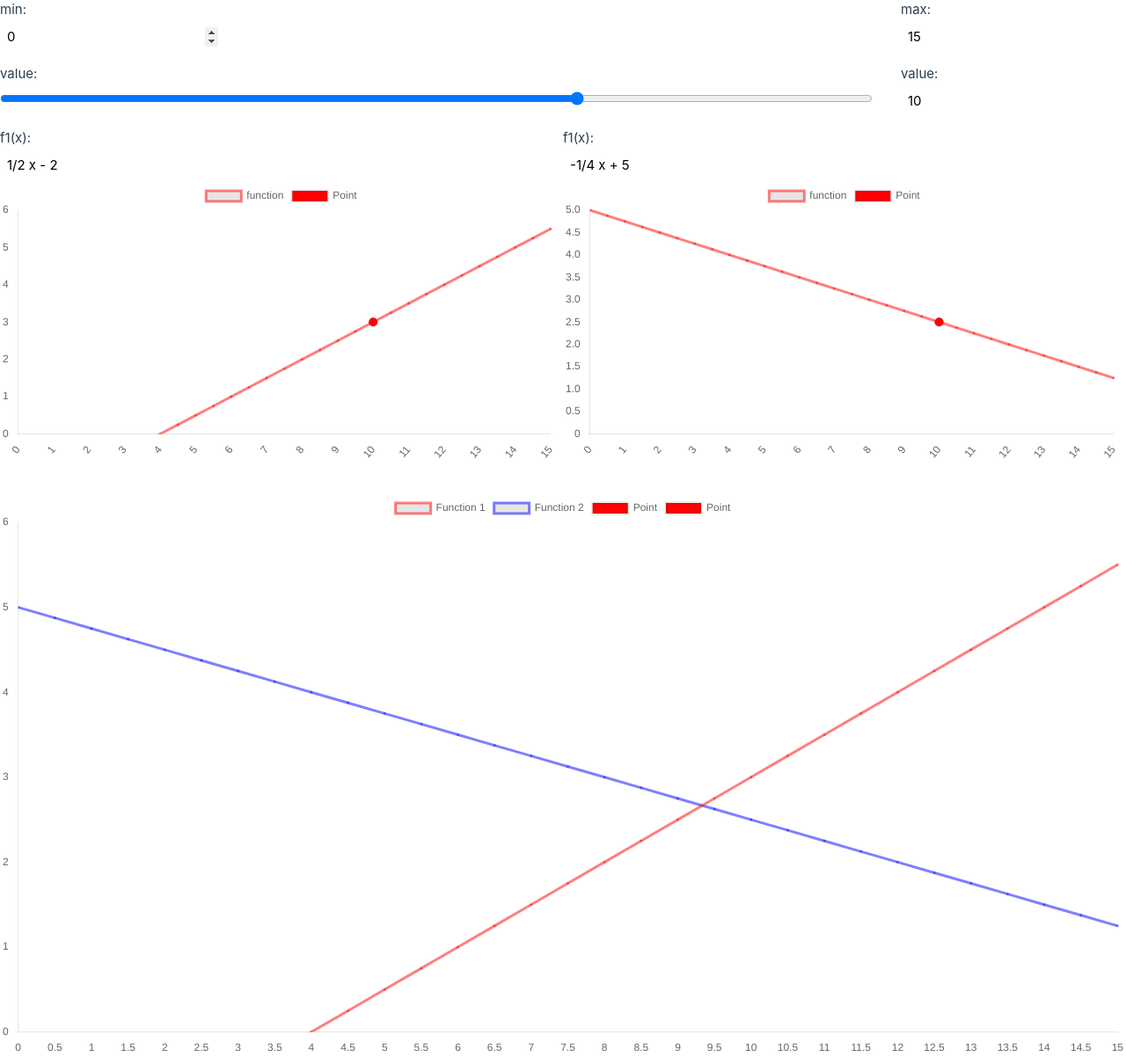
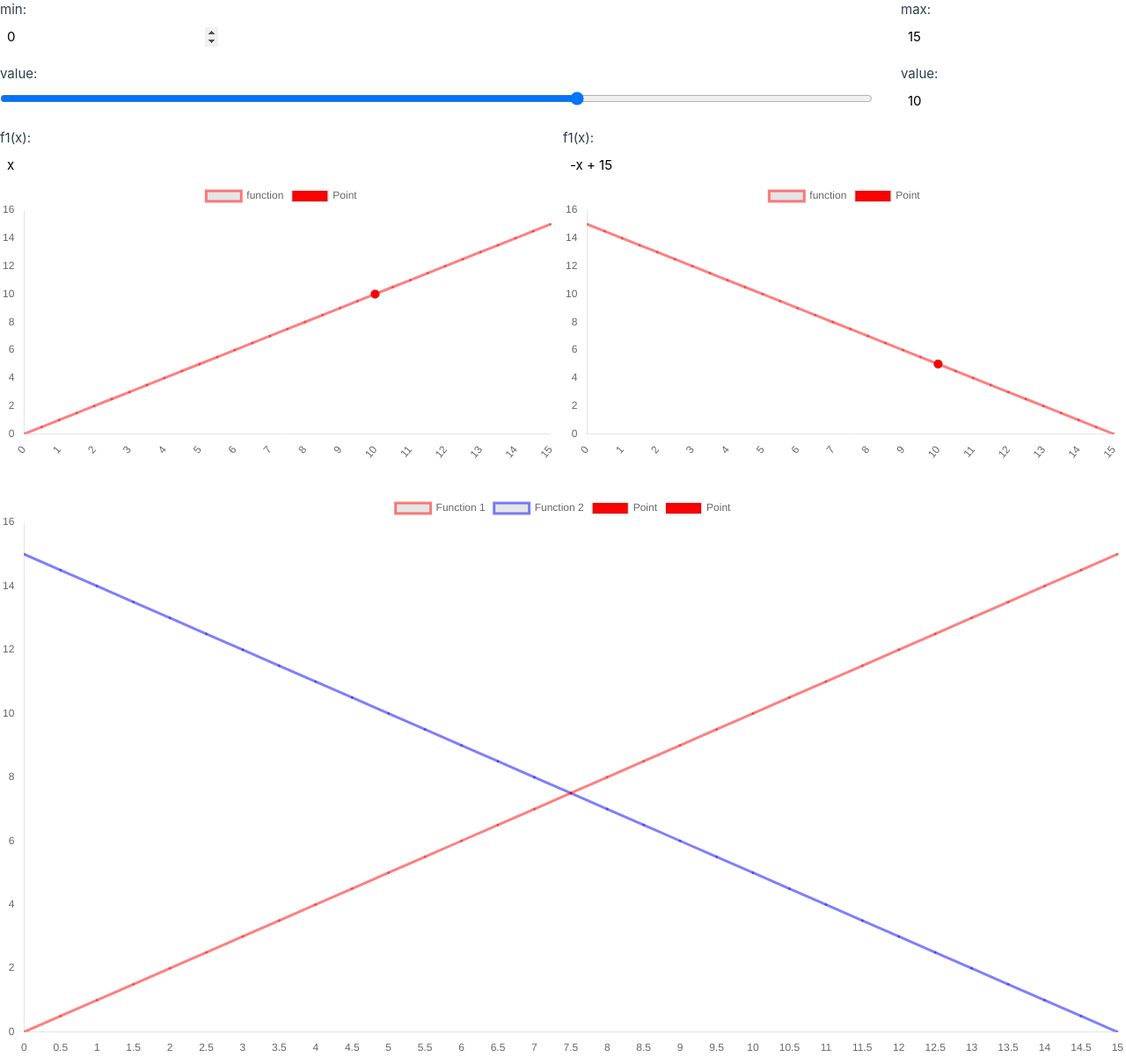
Before and after one commit to lelukeonfly/price_quantity, a Vue app: page / in a window 1280 px wide. Shown: the whole page at 88% size. Built offline with nearby package versions, Linux system fonts and the light colour scheme.

Commit message:
displaying 2 functions in graph with points

```diff
--- a/src/App.vue
+++ b/src/App.vue
@@ -33,7 +33,7 @@
                     </div>
                 </section>
                 <section>
-                        <CombinedChart :min="min" :max="max" :step="step" :f1="f1" :f2="f2" :input="Number(input)" />
+                        <CombinedChart :min="min" :max="max" :step="step" :f1="f1" :f2="f2" :input="parseFloat(input)" />
                 </section>
     </main>
 </template>
@@ -52,6 +52,9 @@ const min = ref(0);
 const max = ref(15);
 //const step = ref(0.5);
 const step = .5;
-const f1 = ref("1/2 x - 2");
-const f2 = ref("-1/4 x + 5");
+//const f1 = ref("1/2 x - 2");
+//const f2 = ref("-1/4 x + 5");
+
+const f1 = ref("x");
+const f2 = ref("-x + 15");
 </script>
--- a/src/components/CombinedChart.vue
+++ b/src/components/CombinedChart.vue
@@ -1,6 +1,11 @@
 <template>
     <canvas ref="chartCanvas"></canvas>
-    {{ a }}
+    <div>
+        {{ a }}
+    </div>
+    <div>
+        {{ b }}
+    </div>
 </template>
 
 <script setup>
@@ -121,8 +126,6 @@ function generateData(c, f1, f2, min, max, step = 1) {
   c.data.datasets[0].data = yValues1;
   c.data.datasets[1].data = yValues2;
   c.update();
-  console.log(yValues1)
-  console.log(yValues2)
 }
 
 function generatePoint(c, fin, x) {
@@ -156,6 +159,7 @@ watch(input, () => {
   chart.data.datasets[2].data = [{ x: a[0], y: a[1]}];
   b = generatePoint(chart, f2.value, input.value);
   chart.data.datasets[3].data = [{ x: b[0], y: b[1]}];
+  chart.update()
 });
 </script>
 
```
